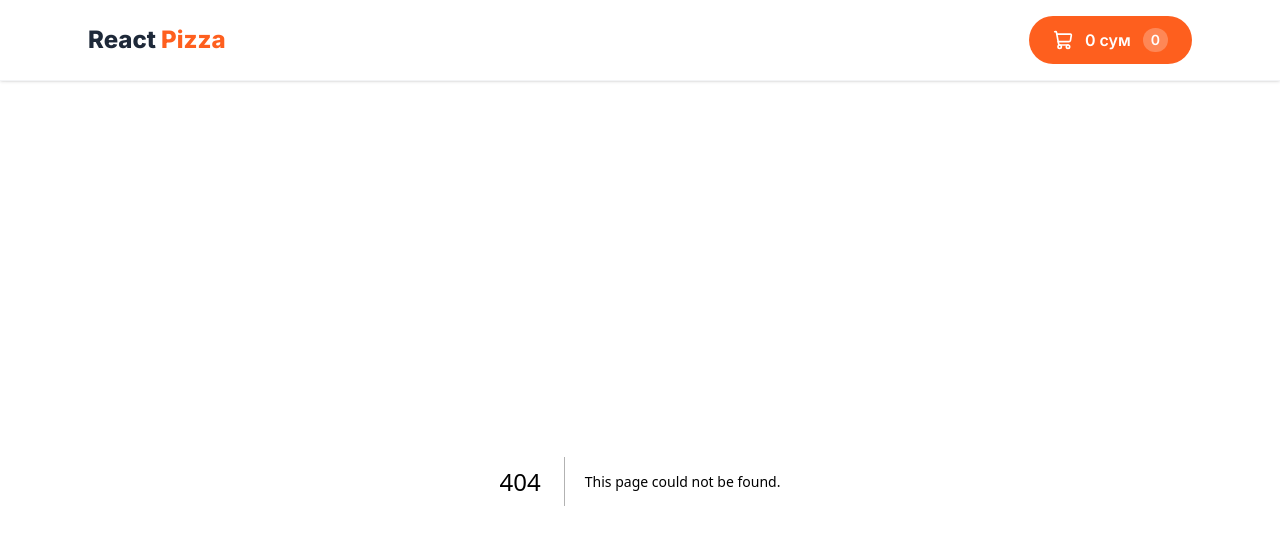
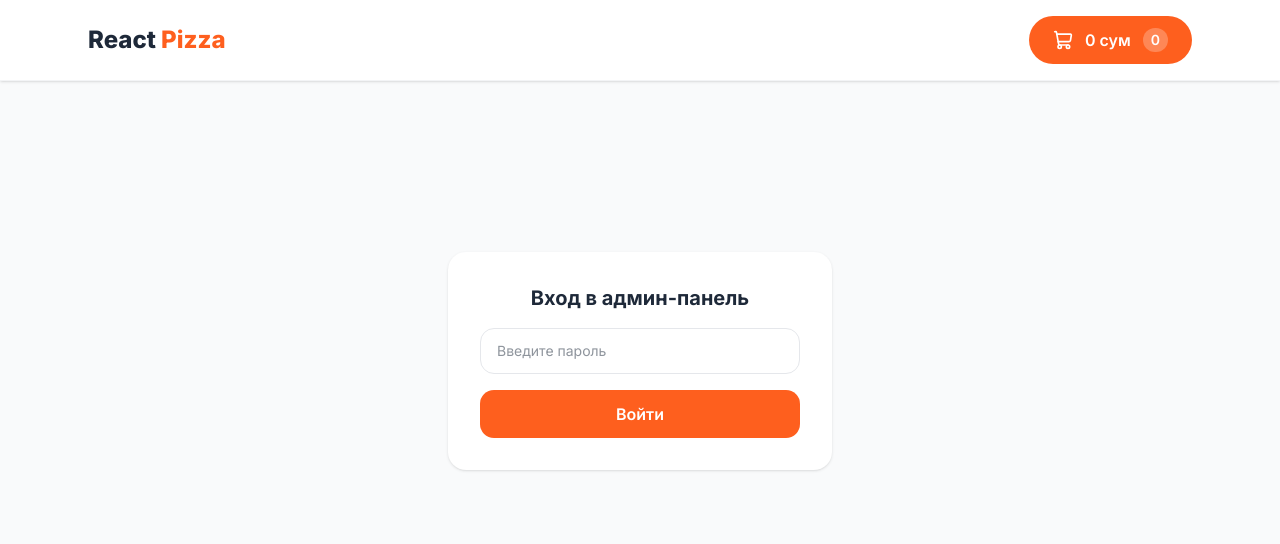
Before and after one commit to Zokajan1984/react-pizza-shop, a Next.js app: page /admin/login in a window 1280 px wide. Before the commit this address had no page. Shown: the top 544 px of the page. Built offline with nearby package versions, Linux system fonts and the light colour scheme.

Commit message:
Добавлена защита паролем для админ-панели через middleware

```diff
--- /dev/null
+++ b/src/app/admin/login/page.tsx
@@ -0,0 +1,81 @@
+"use client";
+
+import { useState } from "react";
+import { useRouter } from "next/navigation";
+import toast from "react-hot-toast";
+
+export default function AdminLoginPage() {
+  const router = useRouter();
+  const [password, setPassword] = useState("");
+  const [isSubmitting, setIsSubmitting] = useState(false);
+
+  const containerClasses = "min-h-[70vh] flex items-center justify-center px-4";
+
+  const cardClasses = "bg-white rounded-2xl p-8 w-full max-w-sm shadow-sm";
+
+  const inputClasses =
+    "w-full border border-gray-200 rounded-xl " +
+    "px-4 py-3 text-sm outline-none " +
+    "focus:border-[#fe5f1e] transition-colors";
+
+  const buttonClasses =
+    "mt-4 w-full bg-[#fe5f1e] hover:bg-[#e2540f] " +
+    "disabled:bg-gray-300 transition-colors " +
+    "rounded-xl py-3 text-white font-semibold";
+
+  async function handleLogin() {
+    if (password.trim().length === 0) return;
+
+    setIsSubmitting(true);
+
+    try {
+      const response = await fetch("/api/admin-login", {
+        method: "POST",
+        headers: { "Content-Type": "application/json" },
+        body: JSON.stringify({ password }),
+      });
+
+      if (!response.ok) {
+        toast.error("Неверный пароль");
+        return;
+      }
+
+      router.push("/admin");
+      router.refresh();
+    } catch (error) {
+      console.error("Ошибка входа:", error);
+      toast.error("Не удалось выполнить вход");
+    } finally {
+      setIsSubmitting(false);
+    }
+  }
+
+  return (
+    <main className={containerClasses}>
+      <div className={cardClasses}>
+        <h1 className="text-xl font-bold mb-4 text-center">
+          Вход в админ-панель
+        </h1>
+
+        <input
+          type="password"
+          value={password}
+          onChange={(event) => setPassword(event.target.value)}
+          onKeyDown={(event) => {
+            if (event.key === "Enter") handleLogin();
+          }}
+          placeholder="Введите пароль"
+          className={inputClasses}
+        />
+
+        <button
+          onClick={handleLogin}
+          disabled={isSubmitting}
+          className={buttonClasses}
+        >
+          {isSubmitting ? "Проверяем..." : "Войти"}
+        </button>
+      </div>
+    </main>
+  );
+}
--- /dev/null
+++ b/src/app/api/admin-login/route.ts
@@ -0,0 +1,23 @@
+import { error } from "console";
+import { NextRequest, NextResponse } from "next/server";
+
+export async function POST(request: NextRequest) {
+  const body = await request.json();
+  const { password } = body;
+
+  const correctPassword = process.env.ADMIN_PASSWORD;
+
+  if (password !== correctPassword) {
+    return NextResponse.json({ error: "Неверный пароль" }, { status: 401 });
+  }
+
+  const response = NextResponse.json({ success: true });
+
+  response.cookies.set("admin-auth", correctPassword as string, {
+    httpOnly: true,
+    path: "/",
+    maxAge: 60 * 60 * 24 * 7,
+  });
+
+  return response;
+}
--- a/src/data/db.json
+++ b/src/data/db.json
@@ -179,45 +179,6 @@
       ]
     },
     {
-      "id": 1785331417635,
-      "categoryId": 1785331243131,
-      "title": "Шоколадная пицца",
-      "description": "Шоколадная пицца — пицца, приготовленная с использованием шоколада в качестве основного ингредиента. ",
-      "imageUrl": "https://encrypted-tbn0.gstatic.com/images?q=tbn:ANd9GcSaK_qpz9Xb2Ml31ar3TiMoaFc4KnMpGIXik4uh-L5h7g&s=10",
-      "variants": [
-        {
-          "dough": "thin",
-          "size": 25,
-          "price": 28000
-        },
-        {
-          "dough": "thin",
-          "size": 30,
-          "price": 33000
-        },
-        {
-          "dough": "thin",
-          "size": 35,
-          "price": 43000
-        },
-        {
-          "dough": "traditional",
-          "size": 25,
-          "price": 30000
-        },
-        {
-          "dough": "traditional",
-          "size": 30,
-          "price": 42000
-        },
-        {
-          "dough": "traditional",
-          "size": 35,
-          "price": 48000
-        }
-      ]
-    },
-    {
       "id": 1785332516062,
       "categoryId": 1785331243131,
       "title": "Шоколадная",
--- /dev/null
+++ b/src/middleware.ts
@@ -0,0 +1,22 @@
+import { NextRequest, NextResponse } from "next/server";
+
+export function middleware(request: NextRequest) {
+  const isLoginPage = request.nextUrl.pathname === "/admin/login";
+
+  if (isLoginPage) {
+    return NextResponse.next();
+  }
+
+  const authCookie = request.cookies.get("admin-auth");
+  const correctPassword = process.env.ADMIN_PASSWORD;
+
+  if (!authCookie || authCookie.value !== correctPassword) {
+    return NextResponse.redirect(new URL("/admin/login", request.url));
+  }
+
+  return NextResponse.next();
+}
+
+export const config = {
+  matcher: "/admin/:path*",
+};
```
